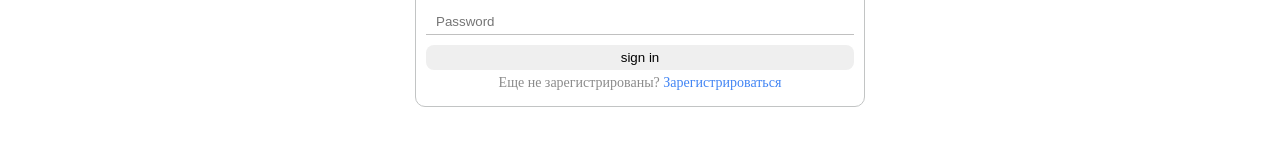
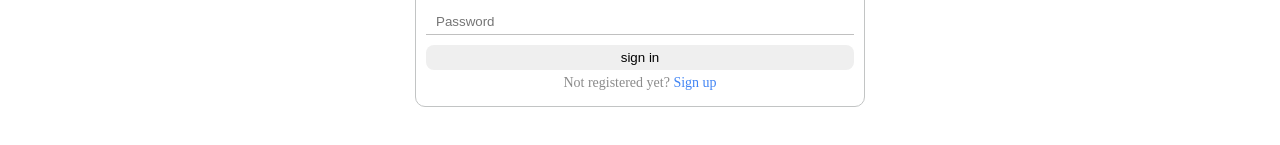
Before and after one commit to Serbin-Executive/Serbin-Executive.github.io, a React (Create React App) app: page /signin in a window 1280 px wide. Shown: the part 447-592 px from the top of the page. Built offline with nearby package versions, Linux system fonts and the light colour scheme.

Commit message:
comments removed

```diff
--- a/src/components/SignIn/index.tsx
+++ b/src/components/SignIn/index.tsx
@@ -9,8 +9,8 @@ const SignIn = (): ReactElement => {
         <p className="auth-label">Password</p>
         <input type="password" placeholder="Password" className="auth-input" />
         <button className="auth-button">sign in</button>
-        <h4 className='auth-subtitle'>Еще не зарегистрированы?
-        <Link className="auth-link" to="/signup"> Зарегистрироваться</Link></h4>
+        <h4 className='auth-subtitle'>Not registered yet?
+        <Link className="auth-link" to="/signup"> Sign up</Link></h4>
     </form>;
 };
 
--- a/src/components/SignUp/index.tsx
+++ b/src/components/SignUp/index.tsx
@@ -13,8 +13,8 @@ const SignUp = (): ReactElement => {
         <p className="auth-label">Repeat password</p>
         <input type="password" placeholder="Repeat password" className="auth-input" />
         <button className="auth-button">sign up</button>
-        <h4 className='auth-subtitle'>Уже зарегистрированы?
-            <Link className="auth-link" to="/signin"> Войти</Link></h4>
+        <h4 className='auth-subtitle'>Already registered?
+            <Link className="auth-link" to="/signin"> Sign in</Link></h4>
     </form>;
 };
 
```
Also changed, not shown: src/router/routes.tsx (+0 -11 lines).
